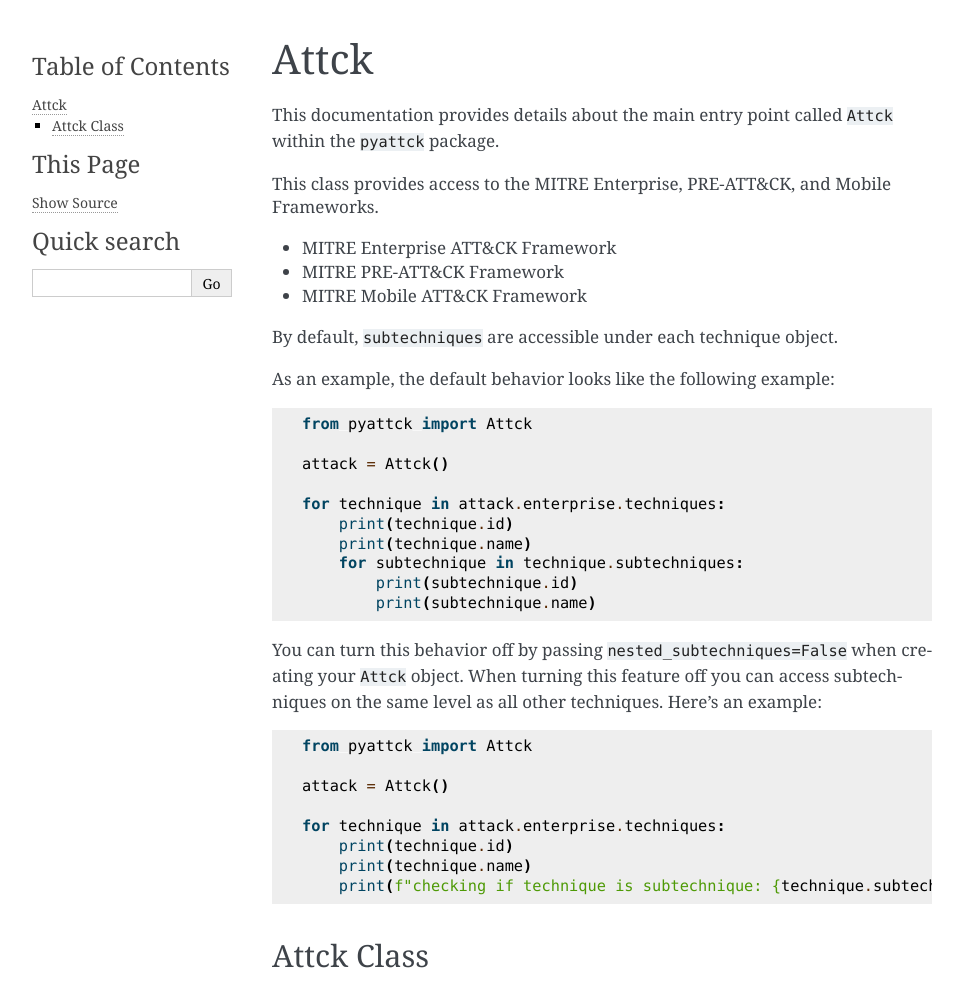
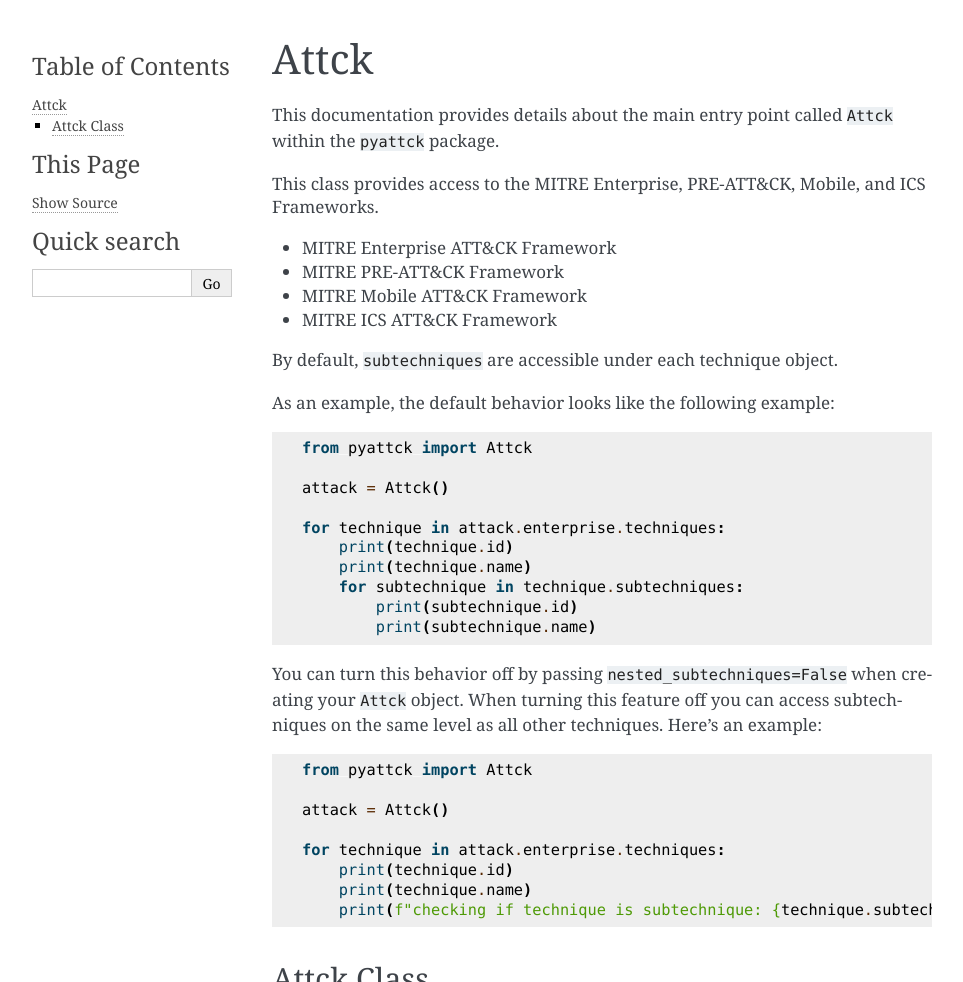
Before and after one commit to swimlane/pyattck, a Sphinx documentation site: the page built from docs/pyattck/attck.md, in a window 1280 px wide, cut to the strip 0-982 px from the top of the page. Shown: the whole strip, without its empty margins (148-1111 px from the left). Built offline with Sphinx 7.4.7, drawn with Linux system fonts in a browser that asks for light colours; pages that are not in the unit, such as notebooks, are missing from menus.

Commit message:
Updated docs

```diff
--- a/docs/pyattck/attck.md
+++ b/docs/pyattck/attck.md
@@ -2,11 +2,12 @@
 
 This documentation provides details about the main entry point called `Attck` within the `pyattck` package.
 
-This class provides access to the MITRE Enterprise, PRE-ATT&CK, and Mobile Frameworks.
+This class provides access to the MITRE Enterprise, PRE-ATT&CK, Mobile, and ICS Frameworks.
 
 * MITRE Enterprise ATT&CK Framework
 * MITRE PRE-ATT&CK Framework
 * MITRE Mobile ATT&CK Framework
+* MITRE ICS ATT&CK Framework
 
 By default, `subtechniques` are accessible under each technique object.
 
```
Also changed, not shown: docs/configuration.md (+2 -0 lines), docs/index.md (+18 -3 lines).
